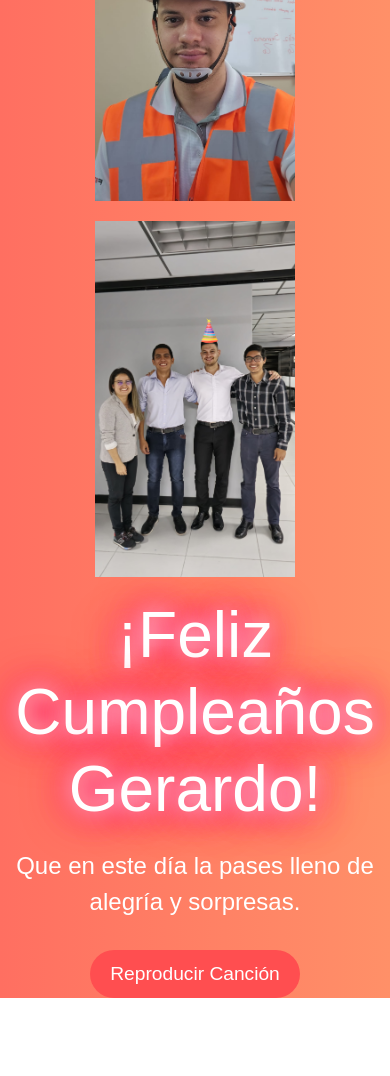
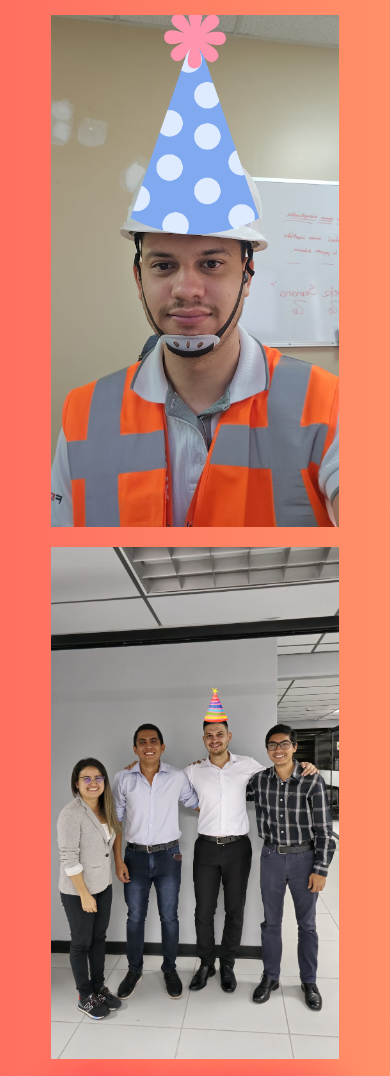
Before and after one commit to JorgeCh1/BirthdayG, a plain HTML site: page index.html in a window 390 px wide. Shown: the top 1076 px of the page. Before the commit the page ends 998 px from the top, so only its background shows below. Drawn offline with nearby package versions, Linux system fonts and the light colour scheme.

Commit message:
Update style.css

```diff
--- a/style.css
+++ b/style.css
@@ -2,17 +2,17 @@ body {
     background: linear-gradient(to right, #ff6f61, #ff9068);
     color: white;
     text-align: center;
-    height: 100vh;
+    min-height: 100vh;
     display: flex;
     justify-content: center;
     align-items: center;
     flex-direction: column;
     font-family: 'Arial', sans-serif;
-    overflow: hidden;
+    overflow-x: hidden; /* Para evitar el desbordamiento horizontal */
 }
 
 h1 {
-    font-size: 4rem;
+    font-size: 3rem; /* Ajuste del tamaño para pantallas pequeñas */
     margin-bottom: 20px;
     animation: glow 1s infinite alternate, bounceIn 1s ease-out;
 }
@@ -27,7 +27,7 @@ h1 {
 }
 
 p {
-    font-size: 1.5rem;
+    font-size: 1.2rem; /* Ajuste del tamaño para pantallas pequeñas */
     margin-bottom: 30px;
     animation: fadeIn 2s ease-in;
 }
@@ -36,7 +36,7 @@ p {
     background-color: #ff4e50;
     border: none;
     padding: 10px 20px;
-    font-size: 1.2rem;
+    font-size: 1rem; /* Ajuste del tamaño para pantallas pequeñas */
     color: white;
     border-radius: 50px;
     transition: background-color 0.3s ease;
@@ -76,7 +76,8 @@ p {
 
 /* Imagen animada */
 .animate-img {
-    width: 200px;
+    max-width: 100%; /* Asegura que la imagen no se desborde en pantallas pequeñas */
+    height: auto;
     margin-bottom: 20px;
     animation: rotateIn 1.5s ease-out;
 }
@@ -91,3 +92,50 @@ p {
         opacity: 1;
     }
 }
+
+/* Ajustes para pantallas pequeñas */
+@media (max-width: 767px) {
+    h1 {
+        font-size: 2rem; /* Ajusta el tamaño del texto en móviles */
+    }
+
+    p {
+        font-size: 1rem; /* Ajusta el tamaño del texto en móviles */
+    }
+
+    .btn {
+        font-size: 0.9rem; /* Ajusta el tamaño del botón en móviles */
+        padding: 10px 10px;
+        margin-bottom: 50px;
+    }
+
+    .animate-img {
+        max-width: 80%; /* Reduce el tamaño de las imágenes en pantallas pequeñas */
+    }
+
+    .container {
+        padding: 15px; /* Añade algo de espacio alrededor del contenido en pantallas pequeñas */
+    }
+}
+
+/* Ajustes para pantallas grandes */
+@media (min-width: 1200px) {
+    h1 {
+        margin-top: 50px;
+        font-size: 2.5rem; /* Reduce el tamaño del texto en pantallas grandes */
+    }
+
+    p {
+        font-size: 1rem; /* Reduce el tamaño del texto en pantallas grandes */
+    }
+
+    .btn {
+        font-size: 0.9rem; /* Reduce el tamaño del botón en pantallas grandes */
+        padding: 10px 20px;
+        margin-bottom: 50px;
+    }
+
+    .animate-img {
+        max-width: 60%; /* Reduce el tamaño de las imágenes en pantallas grandes */
+    }
+}
```
